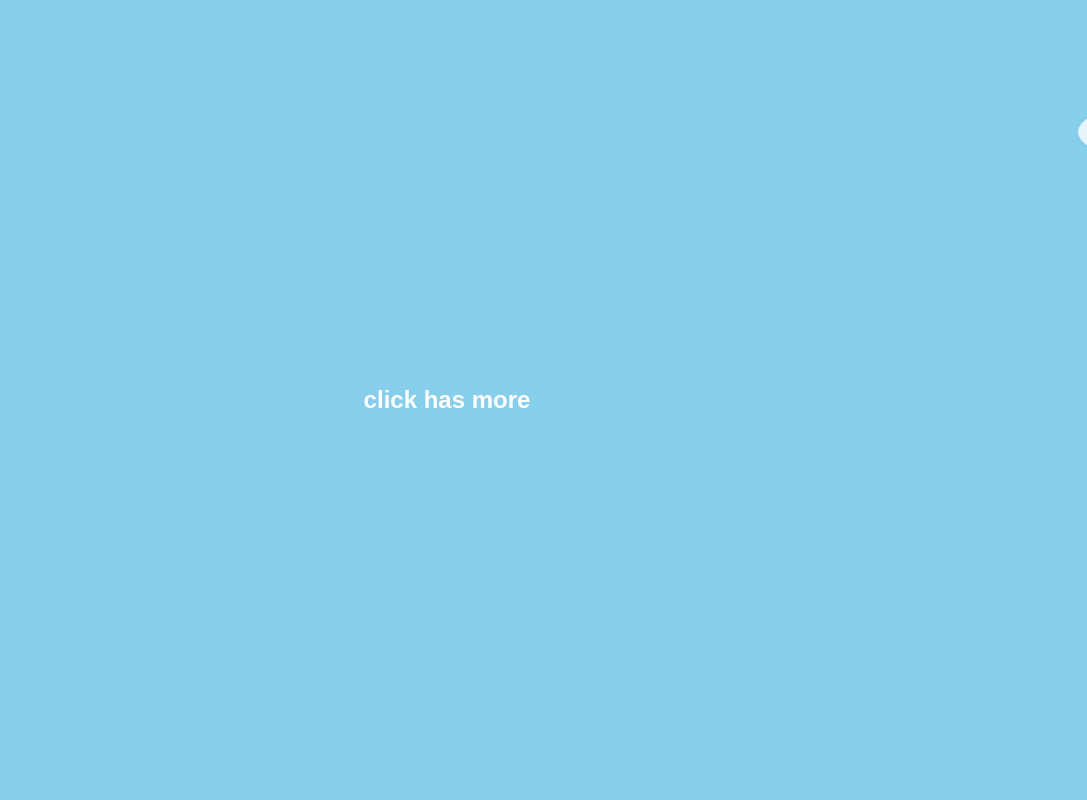
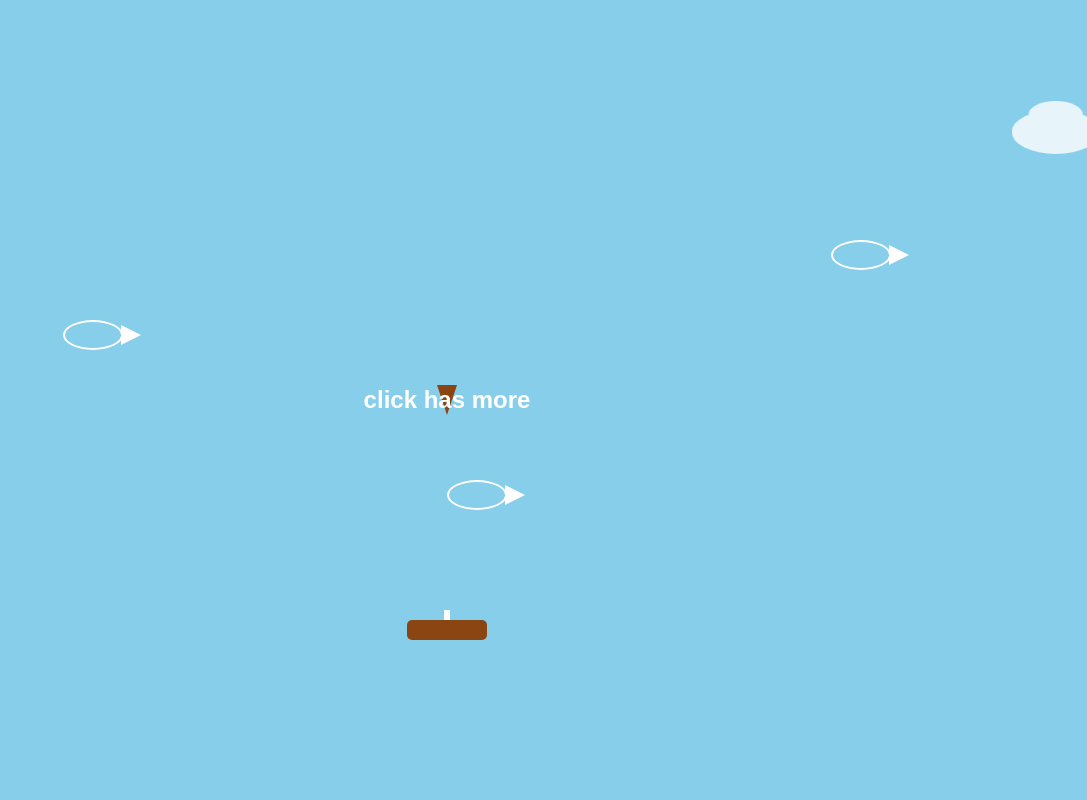
Before and after one commit to sawaguchiyou/sea-story, a Next.js app: page / in a window 1280 px wide. Shown: the top 800 px of the page, without its empty margins (193-1280 px from the left). Built offline with nearby package versions, Linux system fonts and the light colour scheme.

Commit message:
初期画面修正：１

```diff
--- a/src/app/globals.css
+++ b/src/app/globals.css
@@ -134,4 +134,26 @@ body {
   left: 80%;
 }
 
+
+/* 船と釣り人のスタイル */
+.boat {
+  position: absolute;
+  bottom: 20%; /* 空の画面の下部に配置 */
+  left: 50%;
+  transform: translateX(-50%);
+  width: 80px;
+  height: 20px;
+  background-color: #8B4513; /* 茶色 */
+  border-radius: 5px;
+}
+
+.fisherman {
+  position: absolute;
+  top: -10px;
+  left: 50%;
+  transform: translateX(-50%);
+  width: 6px;
+  height: 10px;
+  background-color: white;
+}
 /* 必要に応じて魚の初期位置を調整 */
--- a/src/app/page.tsx
+++ b/src/app/page.tsx
@@ -5,9 +5,8 @@ import { useEffect, useRef, useState } from 'react';
 export default function Home() {
   const skyRef = useRef<HTMLDivElement>(null);
   const cloudContainerRef = useRef<HTMLDivElement>(null);
-  const initialViewRef = useRef<HTMLDivElement>(null);
   const seaViewRef = useRef<HTMLDivElement>(null);
-  const [isScrolling, setIsScrolling] = useState(false); // スクロール中かどうかを管理
+  const boatRef = useRef<HTMLDivElement>(null); // 船と釣り人用のref
 
   useEffect(() => {
     const sky = skyRef.current;
@@ -38,31 +37,28 @@ export default function Home() {
   };
 
   const handleClickMore = () => {
-    if (isScrolling) return; // スクロール中はクリックを無視
-    setIsScrolling(true);
-
     window.scrollTo({
-      top: window.innerHeight, // 画面の高さまでスクロール
-      behavior: 'smooth', // スムーズスクロール
+      top: window.innerHeight,
+      behavior: 'smooth',
     });
-
-    setTimeout(() => {
-      setIsScrolling(false); // スクロール完了
-    }, 500); // スクロール時間と合わせる (調整が必要)
   };
 
   return (
-    <div className="min-h-screen bg-sky-blue">
-      <div ref={initialViewRef} className="absolute top-0 left-0 w-full h-screen flex items-center justify-center">
-        <div className="text-2xl font-bold text-white cursor-pointer z-20" onClick={handleClickMore}>click has more</div>
-        <div ref={skyRef} className="absolute top-0 left-0 w-full h-screen overflow-hidden pointer-events-none">
-          <div ref={cloudContainerRef} className="cloud-container absolute top-0 left-0 w-full h-full">
-            {/* 雲はここに追加されます */}
-          </div>
+    <div className="min-h-screen flex flex-col">
+      <div ref={skyRef} className="flex-grow bg-sky-blue relative overflow-hidden">
+        <div ref={cloudContainerRef} className="cloud-container absolute top-0 left-0 w-full h-full">
+          {/* 雲はここに追加されます */}
+        </div>
+        <div ref={boatRef} className="boat absolute">
+          {/* 船と釣り人 */}
+          <div className="fisherman"></div>
+        </div>
+        <div className="text-2xl font-bold text-white cursor-pointer absolute top-1/2 left-1/2 -translate-x-1/2 -translate-y-1/2 z-20" onClick={handleClickMore}>
+          click has more
         </div>
       </div>
 
-      <div ref={seaViewRef} className="absolute top-full left-0 w-full h-screen bg-sea-blue flex items-center justify-center">
+      <div ref={seaViewRef} className="h-1/5 bg-sea-blue flex items-center justify-center">
         <div className="fishing-hook"></div>
         <div className="fish fish1"></div>
         <div className="fish fish2"></div>
```
